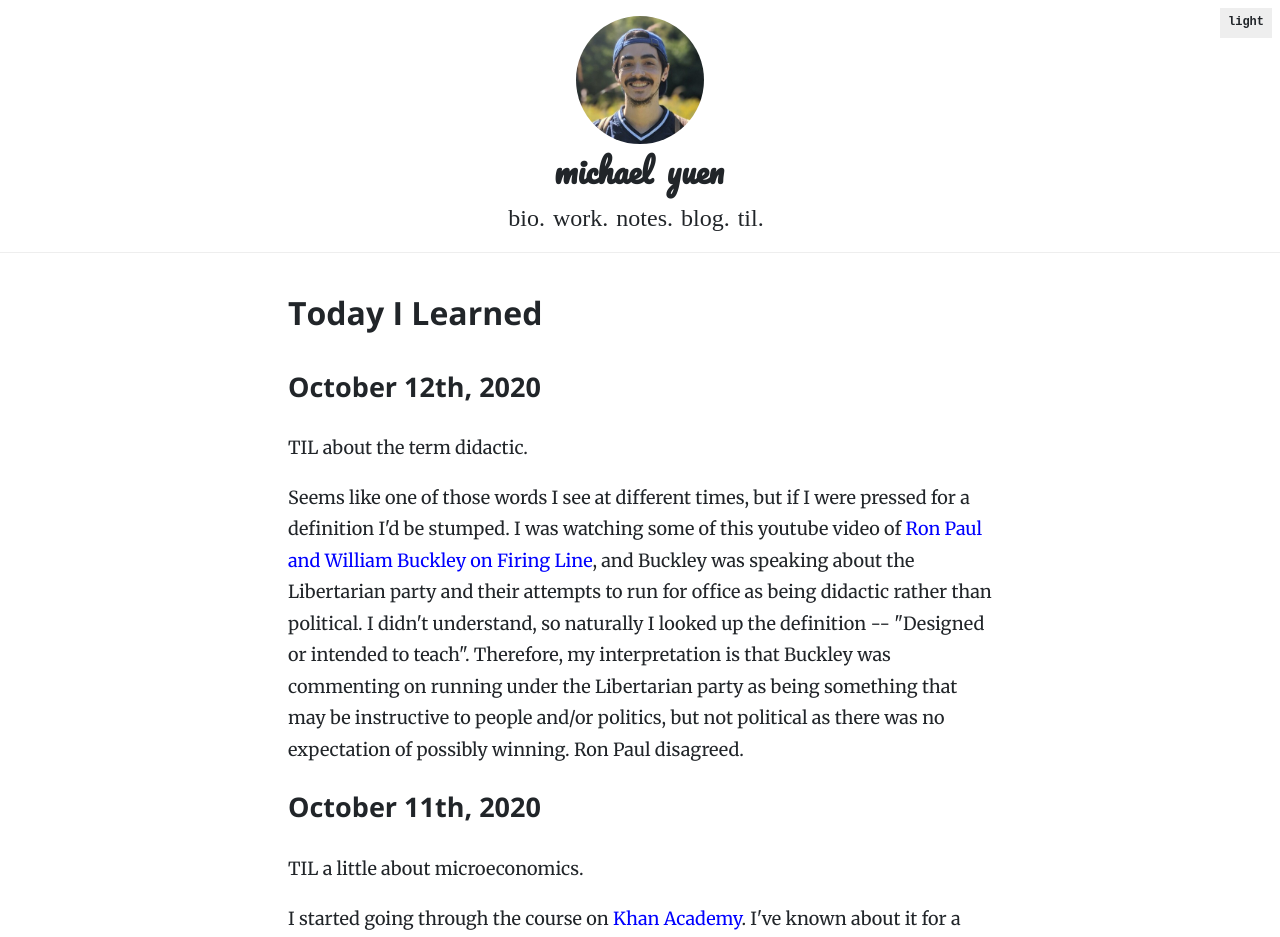
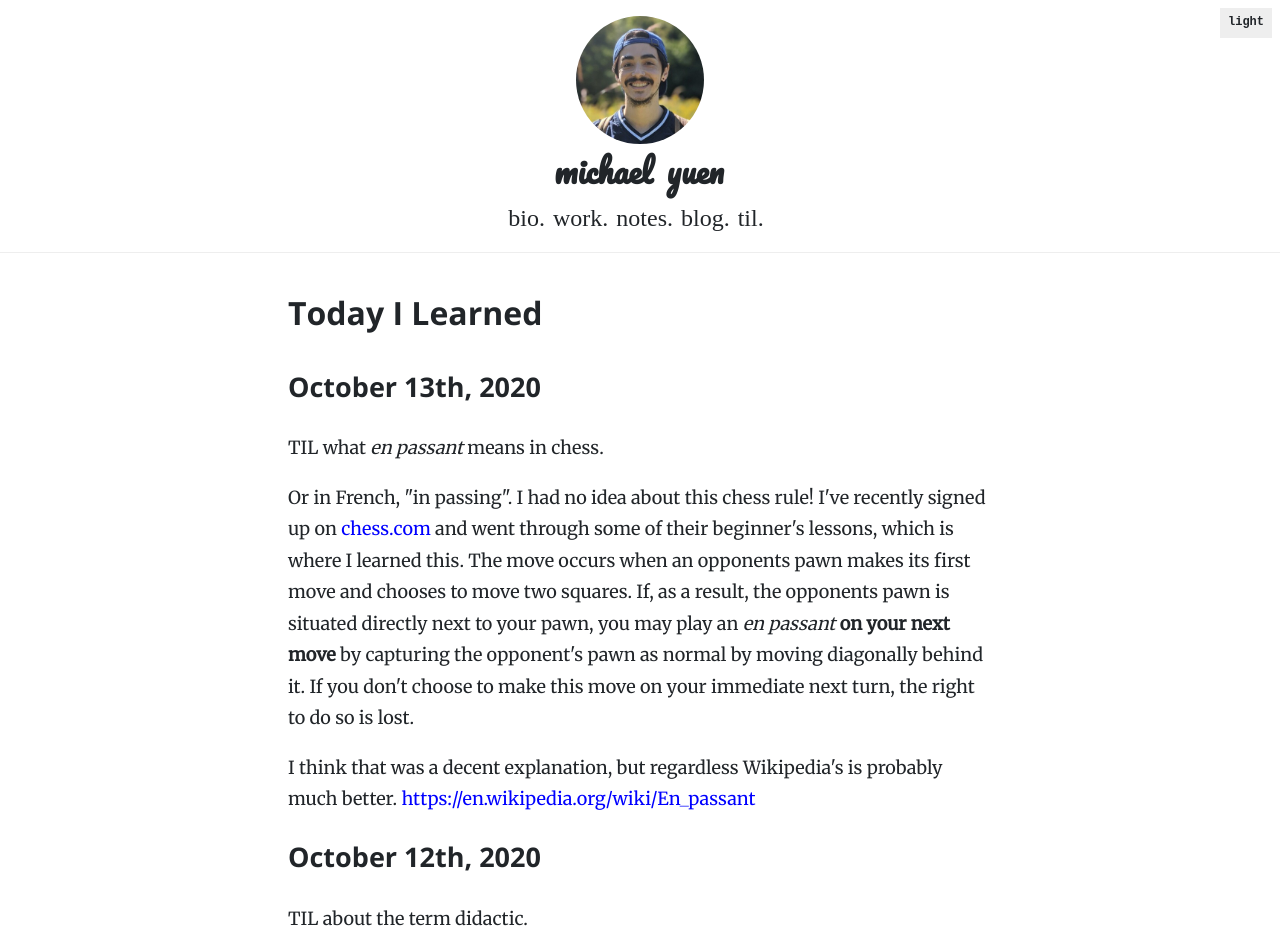
Before and after one commit to michaelyuen/personal-website, a Next.js app in the folder v5/: page /today-i-learned in a window 1280 px wide. Shown: the top 937 px of the page. Built offline with nearby package versions, Linux system fonts and the light colour scheme; a web font is replaced by a local one.

Commit message:
Add TIL for 2020-10-13 (#38)

```diff
--- a/v5/pages/today-i-learned.tsx
+++ b/v5/pages/today-i-learned.tsx
@@ -2,6 +2,31 @@ export default function TIL() {
   return (
     <section className="TILContainer">
       <h1>Today I Learned</h1>
+      <h2>October 13th, 2020</h2>
+      <p>
+        TIL what <em>en passant</em> means in chess.
+      </p>
+      <p>
+        Or in French, "in passing". I had no idea about this chess rule! I've
+        recently signed up on{" "}
+        <a href="https://www.chess.com/member/mikeybabyy" target="_blank">
+          chess.com
+        </a>{" "}
+        and went through some of their beginner's lessons, which is where I
+        learned this. The move occurs when an opponents pawn makes its first
+        move and chooses to move two squares. If, as a result, the opponents
+        pawn is situated directly next to your pawn, you may play an{" "}
+        <em>en passant</em> <b>on your next move</b> by capturing the opponent's
+        pawn as normal by moving diagonally behind it. If you don't choose to
+        make this move on your immediate next turn, the right to do so is lost.
+      </p>
+      <p>
+        I think that was a decent explanation, but regardless Wikipedia's is
+        probably much better.{" "}
+        <a href="https://en.wikipedia.org/wiki/En_passant" target="_blank">
+          https://en.wikipedia.org/wiki/En_passant
+        </a>
+      </p>
       <h2>October 12th, 2020</h2>
       <p>TIL about the term didactic.</p>
       <p>
```
